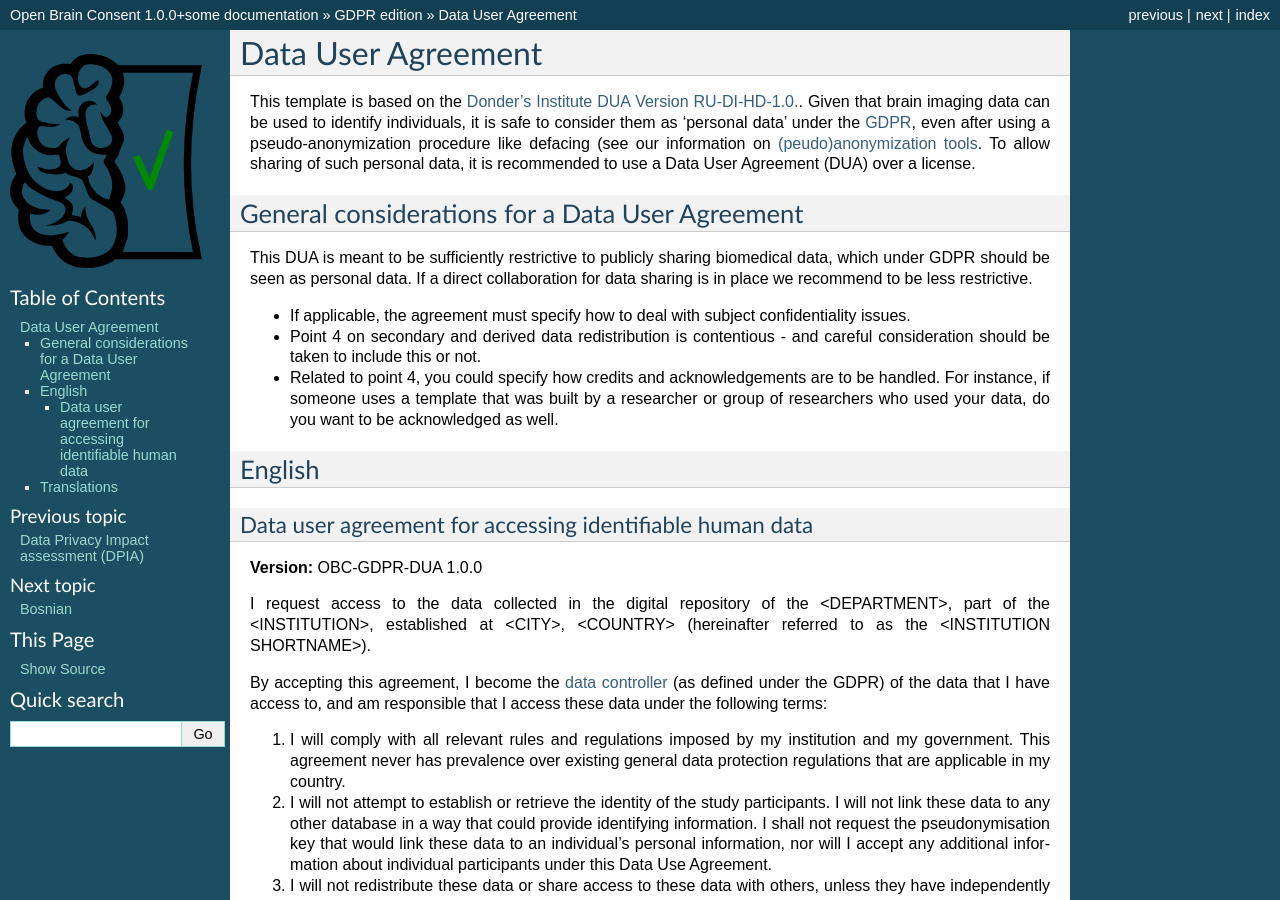
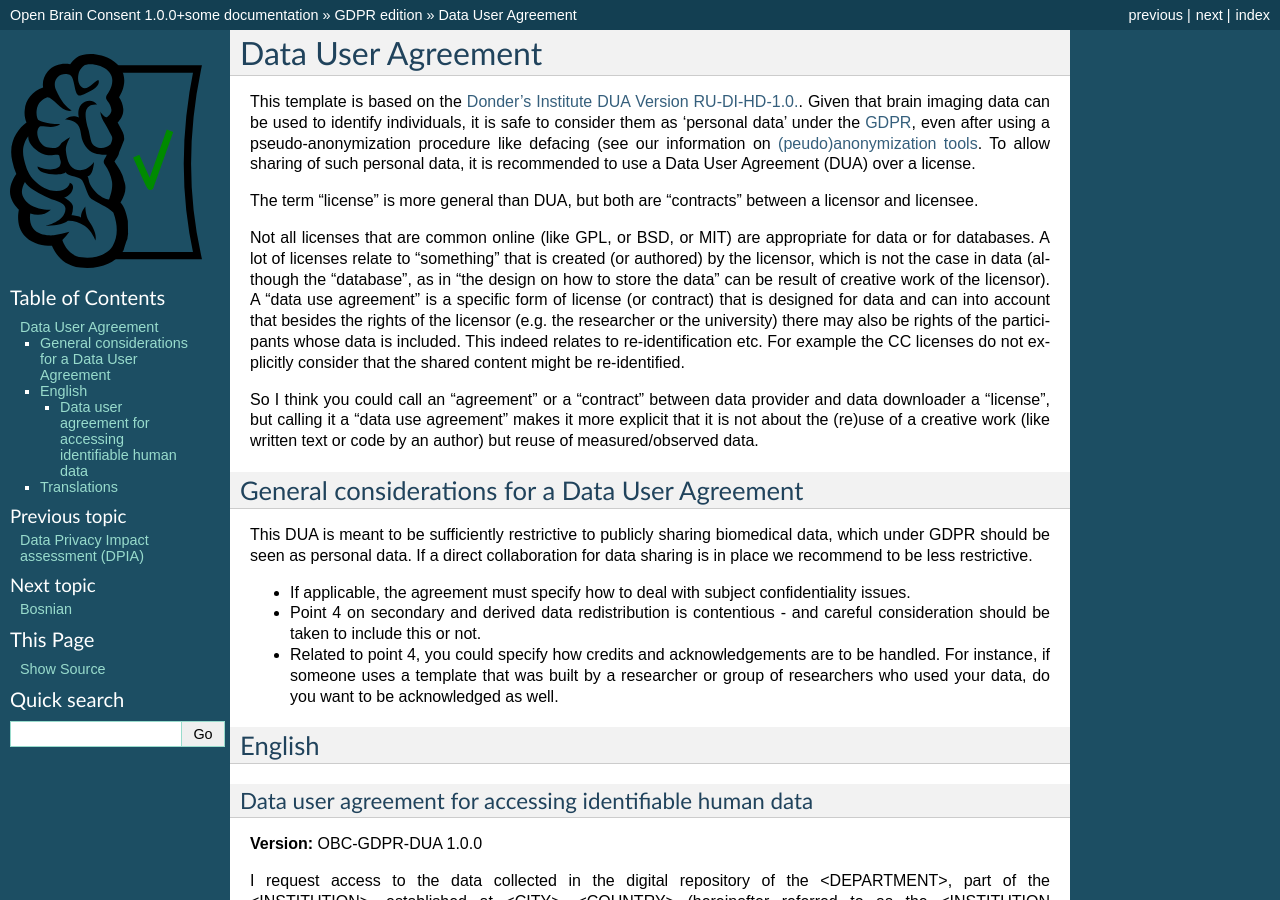
Before and after one commit to con/open-brain-consent, a Sphinx documentation site: the page built from docs/source/gdpr/data_user_agreement.rst, in a window 1280 px wide and 900 px high. Built offline with Sphinx 7.4.7, drawn with Linux system fonts in a browser that asks for light colours.

Commit message:
add explanation of difference between dua and license

```diff
--- a/docs/source/gdpr/data_user_agreement.rst
+++ b/docs/source/gdpr/data_user_agreement.rst
@@ -8,6 +8,12 @@ Data User Agreement
 This template is based on the `Donder’s Institute DUA Version RU-DI-HD-1.0. <https://data.donders.ru.nl/doc/dua/RU-DI-HD-1.0.html?2>`_.
 Given that brain imaging data can be used to identify individuals, it is safe to consider them as 'personal data' under the `GDPR <https://gdpr-info.eu/>`_, even after using a pseudo-anonymization procedure like defacing (see our information on :ref:`(peudo)anonymization tools <chap_anonymization_tools>`.
 To allow sharing of such personal data, it is recommended to use a Data User Agreement (DUA) over a license.
+
+The term "license" is more general than DUA, but both are "contracts" between a licensor and licensee.
+
+Not all licenses that are common online (like GPL, or BSD, or MIT) are appropriate for data or for databases. A lot of licenses relate to "something" that is created (or authored) by the licensor, which is not the case in data (although the "database", as in "the design on how to store the data" can be result of creative work of the licensor). A "data use agreement" is a specific form of license (or contract) that is designed for data and can into account that besides the rights of the licensor (e.g. the researcher or the university) there may also be rights of the participants whose data is included. This indeed relates to re-identification etc.  For example the CC licenses do not explicitly consider that the shared content might be re-identified.
+
+So I think you could call an "agreement" or a "contract" between data provider and data downloader a "license", but calling it a "data use agreement" makes it more explicit that it is not about the (re)use of a creative work (like written text or code by an author) but reuse of measured/observed data.
 
 General considerations for a Data User Agreement
 ------------------------------------------------
```
